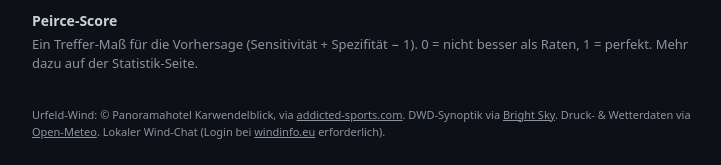
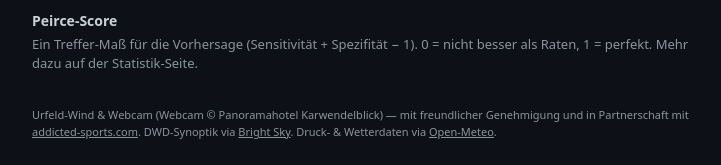
Before and after one commit to s1st/walchensee-oracle, a FastAPI app: page /about in a window 1280 px wide. Shown: the part 3130-3295 px from the top of the page, without its empty margins (272-993 px from the left). Run offline with FastAPI, Linux system fonts and the light colour scheme.

Commit message:
footer: credit Addicted-Sports partnership explicitly; drop windinfo chat link
Footer now reads 'Urfeld wind & webcam ... used with kind permission of and in
partnership with addicted-sports.com' (DE: 'mit freundlicher Genehmigung und in
Partnerschaft mit') — honours the partnership and documents the data-use consent.
Removed the courtesy windinfo.eu Wind-Wetter-Chat link (no longer needed; the
no-scraping rule still stands). Webcam keeps its © Panoramahotel Karwendelblick.

```diff
--- a/src/oracle/dashboard/main.py
+++ b/src/oracle/dashboard/main.py
@@ -264,11 +264,9 @@ _UI: dict[str, dict[str, str]] = {
         "stats_specificity_note": "Anteil der Flaute-Tage, die korrekt als FLAUTE vorhergesagt wurden — wie selten wir umsonst an den See schicken.",
         "stats_unavailable": "—",
         "footer_outline": "Schwellwerte gegen ~10 Jahre Urfeld-Historie (Apr–Okt) kalibriert; einzelne Seltenereignis-Regeln noch Schätzungen.",
-        "footer_urfeld": "Urfeld-Wind: © Panoramahotel Karwendelblick, via",
+        "footer_urfeld": "Urfeld-Wind & Webcam (Webcam © Panoramahotel Karwendelblick) — mit freundlicher Genehmigung und in Partnerschaft mit",
         "footer_dwd": "DWD-Synoptik via",
         "footer_openmeteo": "Druck- & Wetterdaten via",
-        "footer_chat": "Lokaler Wind-Chat (Login bei",
-        "footer_chat_suffix": " erforderlich).",
         "nav_today": "Heute",
         "nav_history": "Verlauf",
         "nav_stats": "Statistik",
@@ -391,11 +389,9 @@ _UI: dict[str, dict[str, str]] = {
         "stats_specificity_note": "Share of calm days correctly forecast as NO GO — how rarely we send you to the lake for nothing.",
         "stats_unavailable": "—",
         "footer_outline": "Thresholds calibrated against ~10 years of Urfeld history (Apr–Oct); some rare-event guardrails are still estimates.",
-        "footer_urfeld": "Urfeld wind: © Panoramahotel Karwendelblick, via",
+        "footer_urfeld": "Urfeld wind & webcam (webcam © Panoramahotel Karwendelblick) — used with kind permission of and in partnership with",
         "footer_dwd": "DWD synoptic via",
         "footer_openmeteo": "Pressure & meteorology via",
-        "footer_chat": "Local windsurf community chat (login at",
-        "footer_chat_suffix": " required).",
         "nav_today": "Today",
         "nav_history": "History",
         "nav_stats": "Stats",
--- a/src/oracle/dashboard/templates/_base.html
+++ b/src/oracle/dashboard/templates/_base.html
@@ -334,8 +334,6 @@
   <a href="https://www.addicted-sports.com/webcam/walchensee/urfeld/" target="_blank" rel="noopener">addicted-sports.com</a>.
   {{ t.footer_dwd }} <a href="https://brightsky.dev/" target="_blank" rel="noopener">Bright Sky</a>.
   {{ t.footer_openmeteo }} <a href="https://open-meteo.com/" target="_blank" rel="noopener">Open-Meteo</a>.
-  {{ t.footer_chat }}
-  <a href="https://windinfo.eu/wind-wetter-chat/" target="_blank" rel="noopener">windinfo.eu</a>{{ t.footer_chat_suffix }}
 </footer>
 </body>
 </html>
```
Also changed, not shown: CLAUDE.md (+1 -1 lines).
